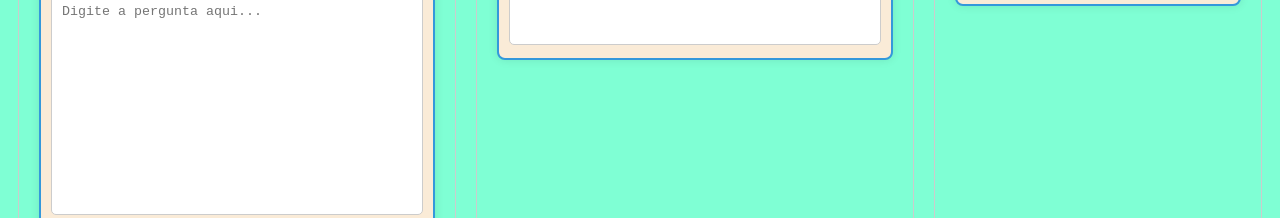
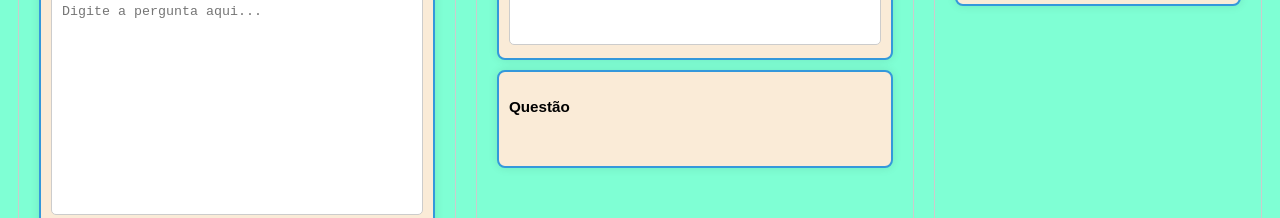
Before and after one commit to vengefful/show-matematica, a React (Create React App) app in the folder client/: page /api/newquestion in a window 1280 px wide. Shown: the part 200-418 px from the top of the page. Built offline with nearby package versions, Linux system fonts and the light colour scheme; no server answers; the HTML template or start-up script is replaced by a standard one.

Commit message:
atualizando Newquestion com a vizualizacao da questao ao ser digitada

```diff
--- a/client/src/Components/Question.jsx
+++ b/client/src/Components/Question.jsx
@@ -1,7 +1,9 @@
-import React, { useState } from 'react';
+import React, { useState, useEffect } from 'react';
+import api from '../Api';
 
 const Question = (props) => {
     const paragrafos = props.pergunta?.split('\n');
+    const [imagemURL, setImagemURL] = useState('');
 
     const extrairCaminhoImagem = () => {
 
@@ -17,7 +19,7 @@ const Question = (props) => {
     return(
         <>
             {paragrafos?.map((paragrafo, index) => (
-                <p key={index}>{paragrafo.charAt(0) !== '<' ? paragrafo : (extrairCaminhoImagem() && <img src={extrairCaminhoImagem()} alt="imagem" />)}</p>
+                <p key={index}>{paragrafo.charAt(0) !== '<' ? paragrafo : (extrairCaminhoImagem() && <img src={extrairCaminhoImagem()} alt="IMAGEM" />)}</p>
             ))}
         </>
     );
--- a/client/src/pages/NewQuestion.css
+++ b/client/src/pages/NewQuestion.css
@@ -122,7 +122,7 @@ box-shadow: 0 0 0 3px rgba(52, 52, 219, 0.5);
     background-color: antiquewhite;
     box-shadow: 0 0 10px rgba(0, 0, 0, 0.1);
     max-width: 400px;
-    margin: 0 auto;
+    margin: 10px auto;
     font-size: 13px;
 }
 
@@ -159,7 +159,7 @@ box-shadow: 0 0 0 3px rgba(52, 52, 219, 0.5);
 }
 
 .form-group-b p {
-    padding: 0.5em;
+    padding: 0;
 }
 
 img {
--- a/client/src/pages/NewQuestion.jsx
+++ b/client/src/pages/NewQuestion.jsx
@@ -1,6 +1,7 @@
 import React, { useState, useEffect, useRef } from 'react';
 import './NewQuestion.css';
 import api from '../Api';
+import Question from '../Components/Question';
 
 function NewQuestion(props) {
 
@@ -251,6 +252,10 @@ function NewQuestion(props) {
                                 <textarea className="pergunta-pesquisar" type="text" name="nome" value={pesquisa} onChange={handlePesquisaChange} row="40" cols={100} placeholder="Digite a pergunta a pesquisar..." style={{ resize: 'none', overflowY: 'hidden'}}/>
                             </div>
                     </div>
+                    <div className='form-group-b'>
+                            <h3>Questão</h3>
+                            <Question pergunta={pergunta} />
+                    </div>
                 </div>
                 <div className='item'>
                     <h1>Lista de questões ({perguntas.length})</h1>
```
Also changed, not shown: 2 other files (tests, documents, lock files or other folders).
